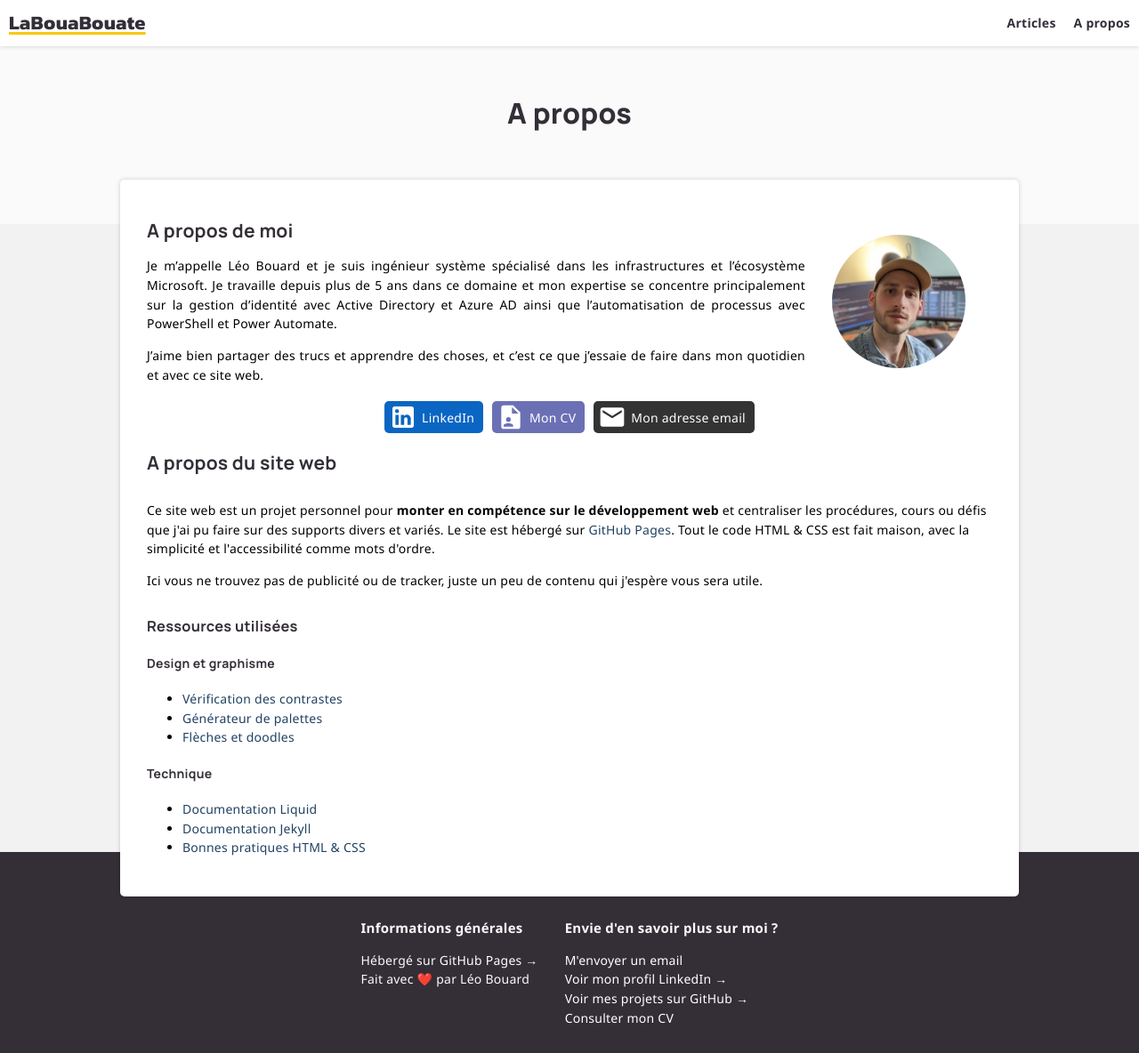
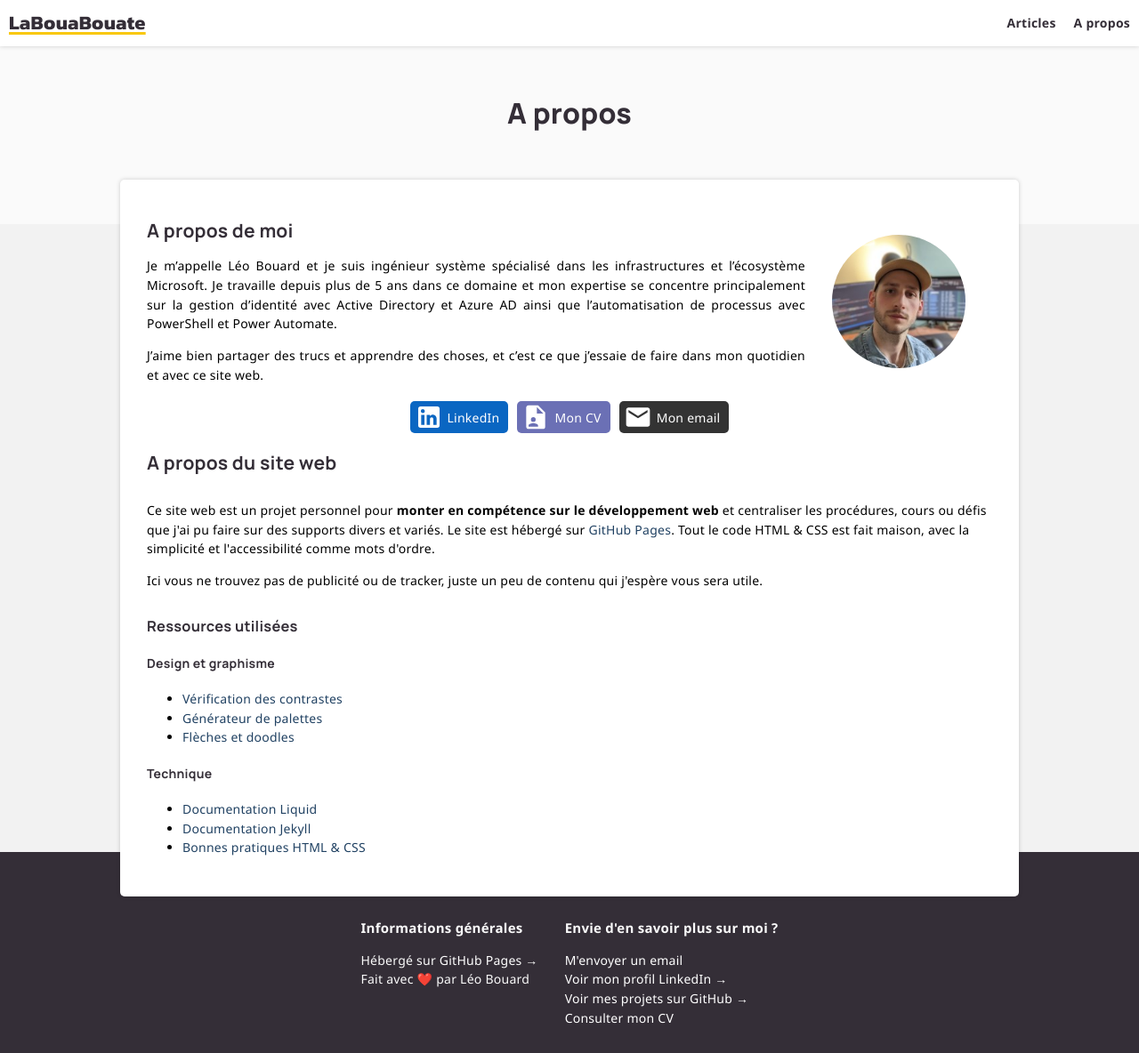
Before and after one commit to leobouard/leobouard.github.io, a Jekyll site: the page built from about.md, in a window 1280 px wide. Shown: the whole page at 89% size. Built offline with Jekyll 4.4.1, drawn with Linux system fonts in a browser that asks for light colours; some web fonts are replaced.

Commit message:
Update about.md

```diff
--- a/about.md
+++ b/about.md
@@ -18,16 +18,16 @@
 
 <div class="personalLinks">
     <a href="{{ site.linkedin }}" target="_blank" class="linkedIn">
-        <img src="/assets/images/linkedin.svg" alt="Profil LinkedIn" width="32px">
+        <img src="/assets/images/linkedin.svg" alt="Logo LinkedIn" width="32px">
         <span>LinkedIn</span>
     </a>
     <a href="/cv" class="cv">
-        <img src="/assets/images/resume.svg" alt="Mon CV" width="32px">
+        <img src="/assets/images/resume.svg" alt="Logo CV" width="32px">
         <span>Mon CV</span>
     </a>
     <a href="mailto:{{ site.emailAddress }}" class="emailAddress">
-        <img src="/assets/images/email.svg" alt="Mon email" width="32px">
-        <span>Mon adresse email</span>
+        <img src="/assets/images/email.svg" alt="Logo email" width="32px">
+        <span>Mon email</span>
     </a>
 </div>
 
```
